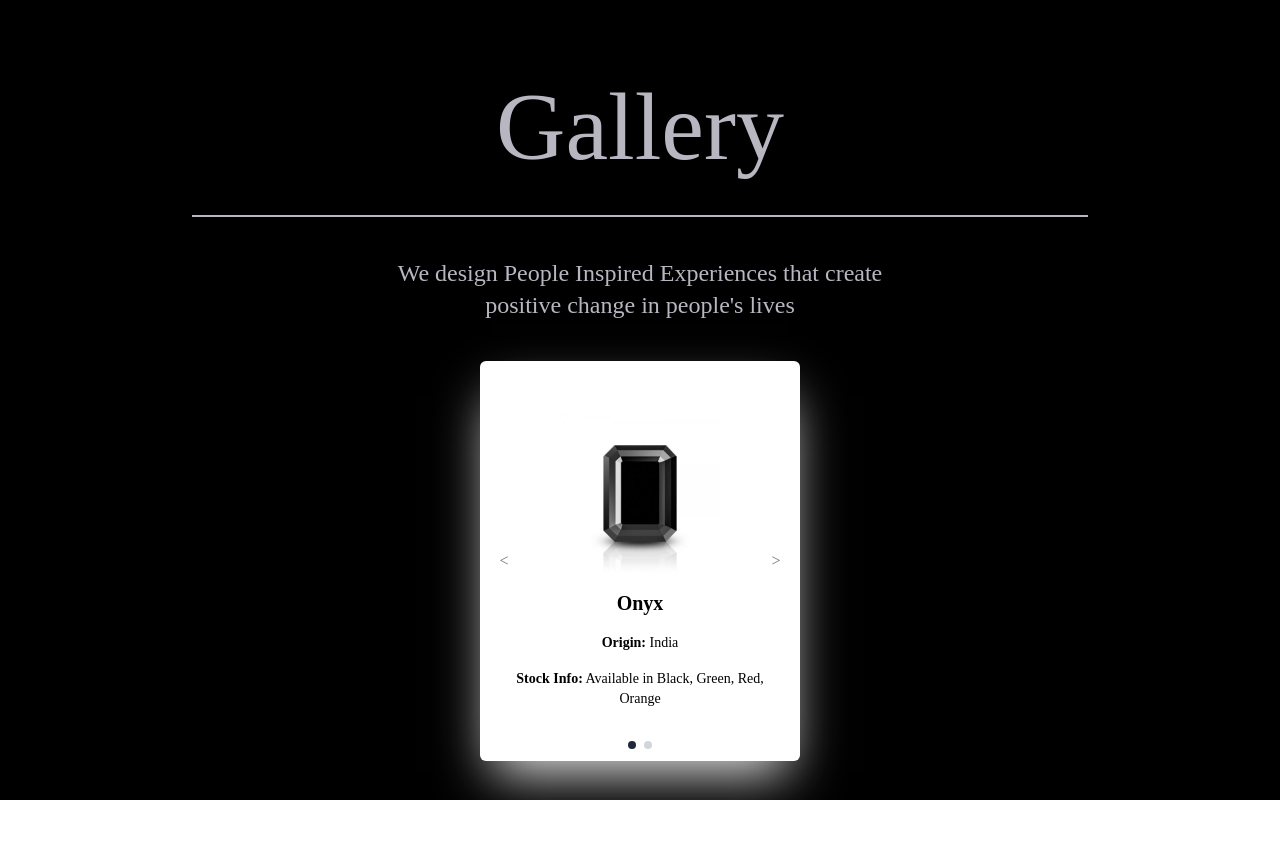
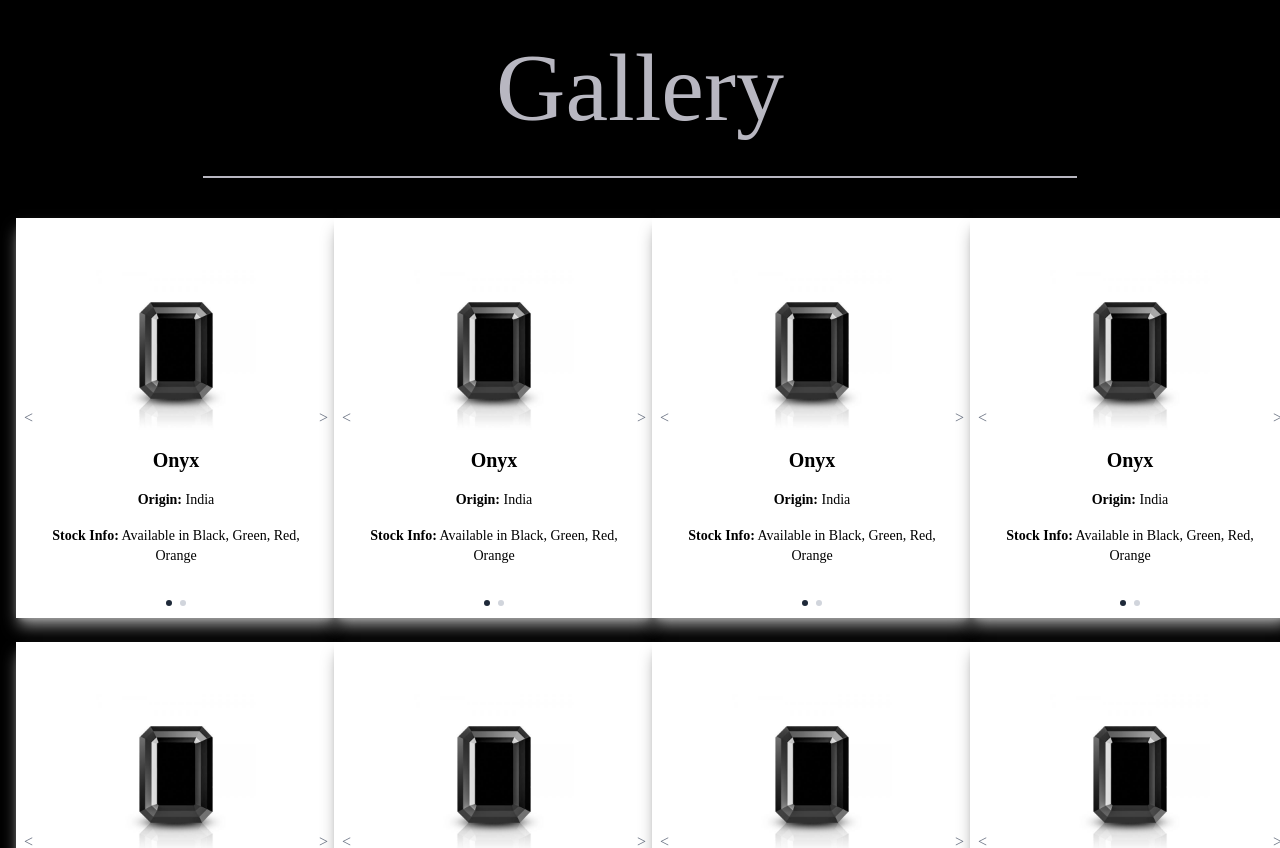
Before and after one commit to JatinMehta007/Freelance-project, a React (Vite) app: page /gallery in a window 1280 px wide. Shown: the top 848 px of the page. Before the commit the page ends 800 px from the top, so only its background shows below. Built offline with nearby package versions, Linux system fonts and the light colour scheme; a web font is replaced by a local one.

Commit message:
add images

```diff
--- a/src/pages/Gallery1.jsx
+++ b/src/pages/Gallery1.jsx
@@ -1,15 +1,14 @@
 import { useState } from "react";
 
-export const Gallery = () => {
-  const slides = [
+const generateDummySlides = (count) => {
+  const templateSlides = [
     {
       src: "/blackonyxs.jpg",
       name: "Onyx",
         origin: "India",
         Interesting_Facts:
           "Believed to absorb negative energy and promote emotional strength.",
-      Popular_Uses:
-        "Popular in men's jewelry and grounding spiritual items.",
+        Popular_Uses: "Popular in men's jewelry and grounding spiritual items.",
         Stock_Information: "Available in Black, Green, Red, Orange",
     },
     {
@@ -18,47 +17,53 @@ export const Gallery = () => {
         origin: "India",
         Interesting_Facts:
           "Believed to absorb negative energy and promote emotional strength.",
-      Popular_Uses:
-        "Popular in men's jewelry and grounding spiritual items.",
+        Popular_Uses: "Popular in men's jewelry and grounding spiritual items.",
         Stock_Information: "Available in Black, Green, Red, Orange",
     },
   ];
 
-  const [currentIndex, setCurrentIndex] = useState(0);
-
-  const nextSlide = () => {
-    setCurrentIndex((prev) => (prev + 1) % slides.length);
+  // Repeat the slide template N times
+  return Array.from({ length: count }, () => [...templateSlides]);
 };
 
-  const prevSlide = () => {
-    setCurrentIndex((prev) => (prev - 1 + slides.length) % slides.length);
+export const Gallery = () => {
+  const allSlides = generateDummySlides(80); // 80 containers, each with 2 slides
+  const [indexes, setIndexes] = useState(Array(80).fill(0)); // 80 individual indices
+
+  const nextSlide = (i) => {
+    setIndexes((prev) => {
+      const updated = [...prev];
+      updated[i] = (updated[i] + 1) % allSlides[i].length;
+      return updated;
+    });
+  };
+
+  const prevSlide = (i) => {
+    setIndexes((prev) => {
+      const updated = [...prev];
+      updated[i] = (updated[i] - 1 + allSlides[i].length) % allSlides[i].length;
+      return updated;
+    });
   };
 
   return (
     <div
       style={{ fontFamily: '"Times New Roman", Times, serif' }}
-      className="bg-black min-h-screen w-screen flex flex-col items-center justify-center text-[#B8B7C1]"
+      className="bg-black min-h-screen w-screen flex flex-col items-center text-[#B8B7C1] px-4"
     >
-      <p className="text-8xl text-center p-10">Gallery</p>
-      <div className="border border-[#B8B7C1] w-[70%] mx-auto"></div>
-      <p className="font-normal p-10 text-2xl text-center">
-        We design People Inspired Experiences that create <br />
-        <span>positive change in people's lives</span>
-      </p>
+      <p className="text-8xl text-center py-10">Gallery</p>
+      <div className="border border-[#B8B7C1] w-[70%] mb-10"></div>
 
-      {/* Slide Container */}
-      <div className="relative w-[320px] h-[400px] overflow-hidden bg-white shadow-neutral-200 shadow-2xl rounded-md">
-        <div
-          className="flex transition-transform duration-700 ease-in-out"
-          style={{
-            transform: `translateX(-${currentIndex * 320}px)`,
-            width: `${slides.length * 320}px`,
-          }}
-        >
-          {slides.map((item, i) => (
+      {/* Grid layout for 4 columns */}
+      <div className="grid grid-cols-1 sm:grid-cols-2 md:grid-cols-3 xl:grid-cols-4 gap-6">
+        {allSlides.map((slides, i) => {
+          const current = indexes[i];
+          const item = slides[current];
+
+          return (
             <div
               key={i}
-              className="w-[320px] h-[400px] shrink-0 flex flex-col items-center justify-center px-4 text-center text-black"
+              className="relative w-[320px] h-[400px] bg-white shadow-lg shadow-neutral-400 overflow-hidden text-black flex flex-col items-center justify-center text-center px-4"
             >
               <img
                 src={item.src}
@@ -66,61 +71,62 @@ export const Gallery = () => {
                 className="w-[85%] h-[160px] object-contain mb-4"
               />
               <h3 className="text-xl font-bold mb-4">{item.name}</h3>
-              <div className="w-[90%]">
-              {i === 0 && (
+
+              <div className="text-sm w-[90%]">
+                {current === 0 ? (
                   <>
-                  <p className="text-sm mb-4 text-center">
+                    <p className="mb-4 text-center text-sm">
                       <span className="font-semibold">Origin:</span> {item.origin}
                     </p>
-                  <p className="text-sm text-center">
+                    <p className="text-center text-sm">
                       <span className="font-semibold">Stock Info:</span> {item.Stock_Information}
                     </p>
                   </>
-              )}
-              {i === 1 && (
+                ) : (
                   <>
                     <div className="text-left">
-                  <p className="text-sm mb-4">
-                    <span className="font-semibold">Popular Use:</span> {item.Popular_Uses}
+                      <p className="mb-4 text-sm">
+                        <span className="font-semibold">Interesting Fact:</span>{" "}
+                        {item.Interesting_Facts}
                       </p>
                       <p className="text-sm">
-                    <span className="font-semibold">Interesting Fact:</span>{" "}
-                    {item.Interesting_Facts}
+                        <span className="font-semibold">Popular Use:</span>{" "}
+                        {item.Popular_Uses}
                       </p>
                     </div>
                   </>
                 )}
               </div>
-            </div>
-          ))}
-        </div>
 
-        {/* Navigation Arrows */}
+              {/* Arrows */}
               <button
-          onClick={prevSlide}
-          className="absolute top-1/2 left-2 transform -translate-y-1/2 w-8 h-8 flex items-center justify-center text-gray-500 hover:text-black z-10"
+                onClick={() => prevSlide(i)}
+                className="absolute top-1/2 left-2 transform -translate-y-1/2 text-gray-500 hover:text-black z-10"
               >
                 {"<"}
               </button>
               <button
-          onClick={nextSlide}
-          className="absolute top-1/2 right-2 transform -translate-y-1/2 w-8 h-8 flex items-center justify-center text-gray-500 hover:text-black z-10"
+                onClick={() => nextSlide(i)}
+                className="absolute top-1/2 right-2 transform -translate-y-1/2 text-gray-500 hover:text-black z-10"
               >
                 {">"}
               </button>
 
-        {/* Dot Indicators */}
+              {/* Dots */}
               <div className="absolute bottom-3 w-full flex justify-center gap-2">
-          {slides.map((_, index) => (
+                {slides.map((_, dotIndex) => (
                   <div
-              key={index}
-              className={`w-[8px] h-[8px] rounded-full transition-colors duration-300 ${
-                index === currentIndex ? "bg-gray-800" : "bg-gray-300"
+                    key={dotIndex}
+                    className={`w-[6px] h-[6px] rounded-full transition-colors duration-300 ${
+                      dotIndex === current ? "bg-gray-800" : "bg-gray-300"
                     }`}
                   />
                 ))}
               </div>
             </div>
+          );
+        })}
+      </div>
     </div>
   );
 };
```
Lines whose indentation alone changed are shown as unchanged.
